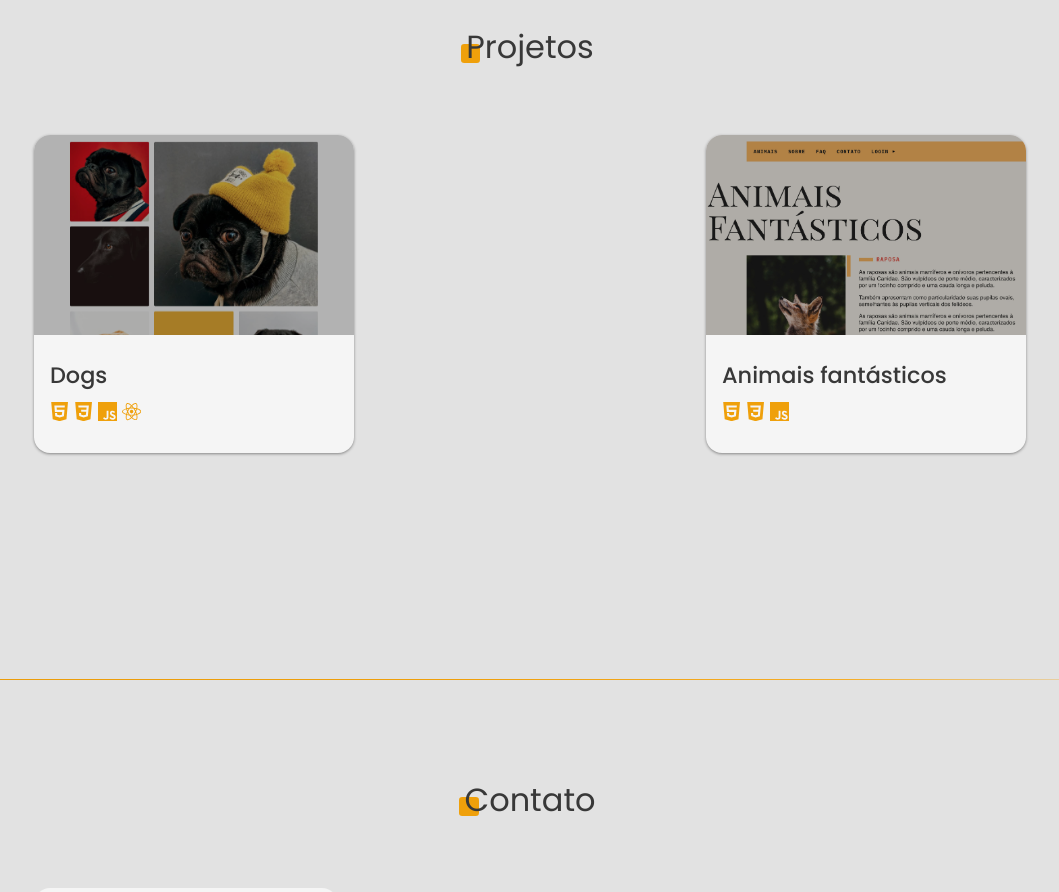
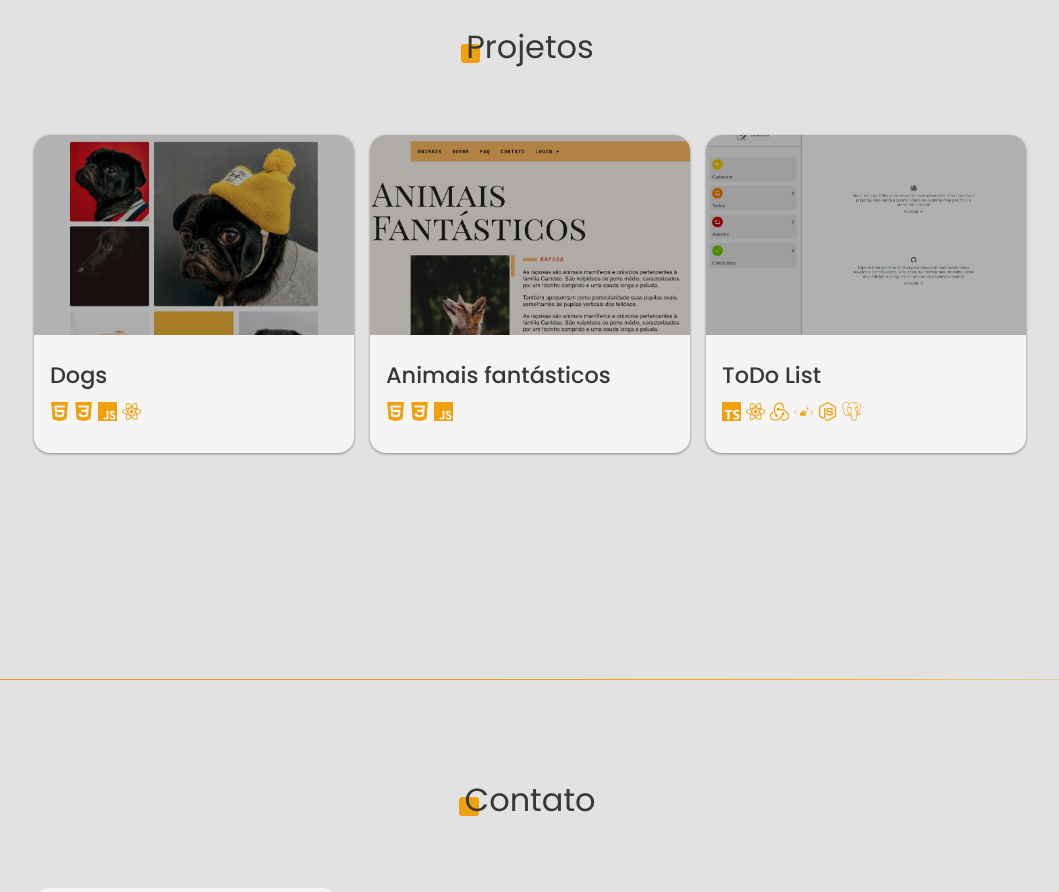
Before and after one commit to luizchaaves/portfolio, a React (Create React App) app: page / in a window 1280 px wide. Shown: the part 2380-3272 px from the top of the page, without its empty margins (110-1169 px from the left). Built offline with nearby package versions, Linux system fonts and the light colour scheme.

Commit message:
inclusion of project to do list

```diff
--- a/src/Components/projects/Projects.jsx
+++ b/src/Components/projects/Projects.jsx
@@ -1,11 +1,19 @@
 import React from 'react';
-import { SiHtml5 } from 'react-icons/si';
-import { SiCss3 } from 'react-icons/si';
-import { SiJavascript } from 'react-icons/si';
-import { SiReact } from 'react-icons/si';
+import {
+  SiHtml5,
+  SiCss3,
+  SiJavascript,
+  SiReact,
+  SiRedux,
+  SiStyledcomponents,
+  SiTypescript,
+  SiNodedotjs,
+  SiPostgresql,
+} from 'react-icons/si';
 import { AiOutlineArrowRight } from 'react-icons/ai';
 import Dogs from '../../Assets/projects/dogs.png';
 import Animais from '../../Assets/projects/animais-fantasticos.png';
+import ToDo from '../../Assets/projects/ToDoList.png';
 import './projects.css';
 
 const Projects = () => {
@@ -18,6 +26,7 @@ const Projects = () => {
       languages: [<SiHtml5 />, <SiCss3 />, <SiJavascript />, <SiReact />],
       img: Dogs,
       repo: 'https://github.com/luizchaaves/dogs',
+      site: '',
     },
     {
       id: 2,
@@ -27,6 +36,24 @@ const Projects = () => {
       languages: [<SiHtml5 />, <SiCss3 />, <SiJavascript />],
       img: Animais,
       repo: 'https://github.com/luizchaaves/animais-fantasticos',
+      site: '',
+    },
+    {
+      id: 3,
+      name: 'ToDo List',
+      details:
+        'Projeto desenvolvido com React, Typescript, Redux e Styled Components. Ele permite cadastrar, editar e remover tarefas utilizando uma API em Node.js e um banco de dados Postgresql',
+      languages: [
+        <SiTypescript />,
+        <SiReact />,
+        <SiRedux />,
+        <SiStyledcomponents />,
+        <SiNodedotjs />,
+        <SiPostgresql />,
+      ],
+      img: ToDo,
+      repo: 'https://github.com/luizchaaves/interface-to-do-list',
+      site: 'https://devluiz-todolist.netlify.app/',
     },
   ];
 
@@ -67,10 +94,19 @@ const Projects = () => {
                   <h4>{project.name}</h4>
                   <p>{project.details}</p>
                 </div>
-                <div className="project__description-link">
-                  <a href={project.repo} target="_blank" rel="noreferrer">
-                    Visualizar repositório <AiOutlineArrowRight />
-                  </a>
+                <div className="project__container__description-link">
+                  <div className="project__description-link">
+                    <a href={project.repo} target="_blank" rel="noreferrer">
+                      Visualizar repositório <AiOutlineArrowRight />
+                    </a>
+                  </div>
+                  {project.site && (
+                    <div className="project__description-link">
+                      <a href={project.site} target="_blank" rel="noreferrer">
+                        Visitar site <AiOutlineArrowRight />
+                      </a>
+                    </div>
+                  )}
                 </div>
               </div>
             </div>
--- a/src/Components/projects/projects.css
+++ b/src/Components/projects/projects.css
@@ -103,6 +103,12 @@
   margin-bottom: .5rem;
 }
 
+.project__container__description-link{
+  display: flex;
+  flex-direction: column;
+  gap: .5rem;
+}
+
 .project__description-link a{
   color: #eee;
   display: flex;
```
Also changed, not shown: src/Assets/projects/ToDoList.png (added).
